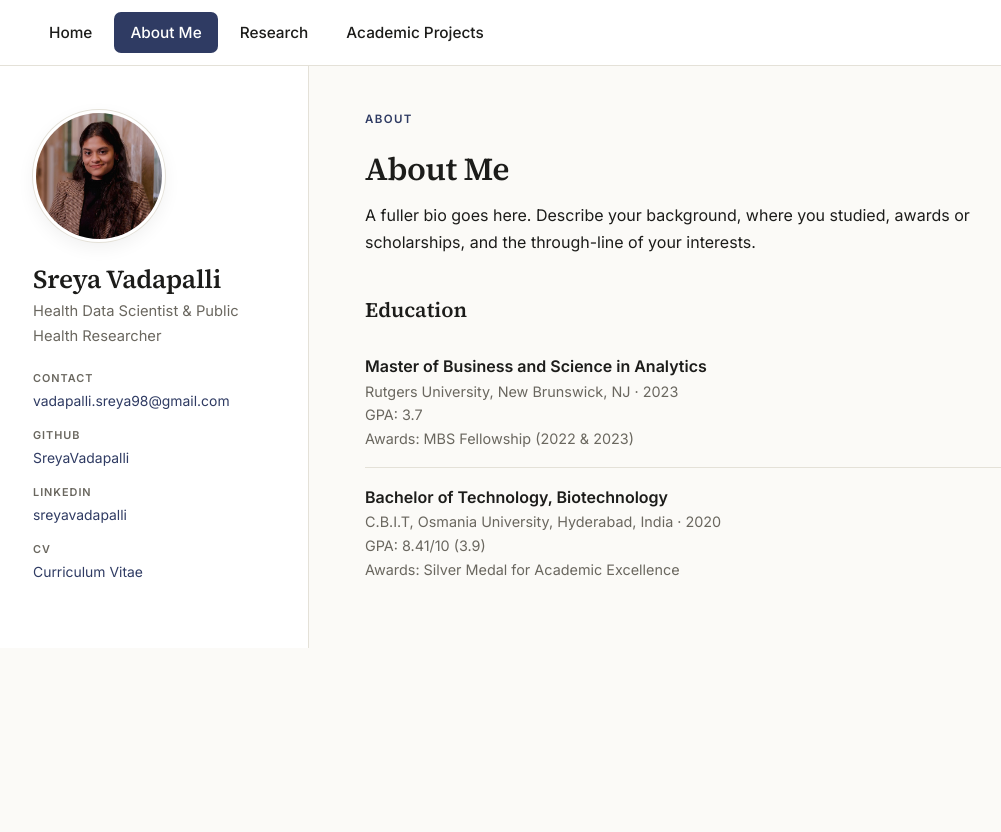
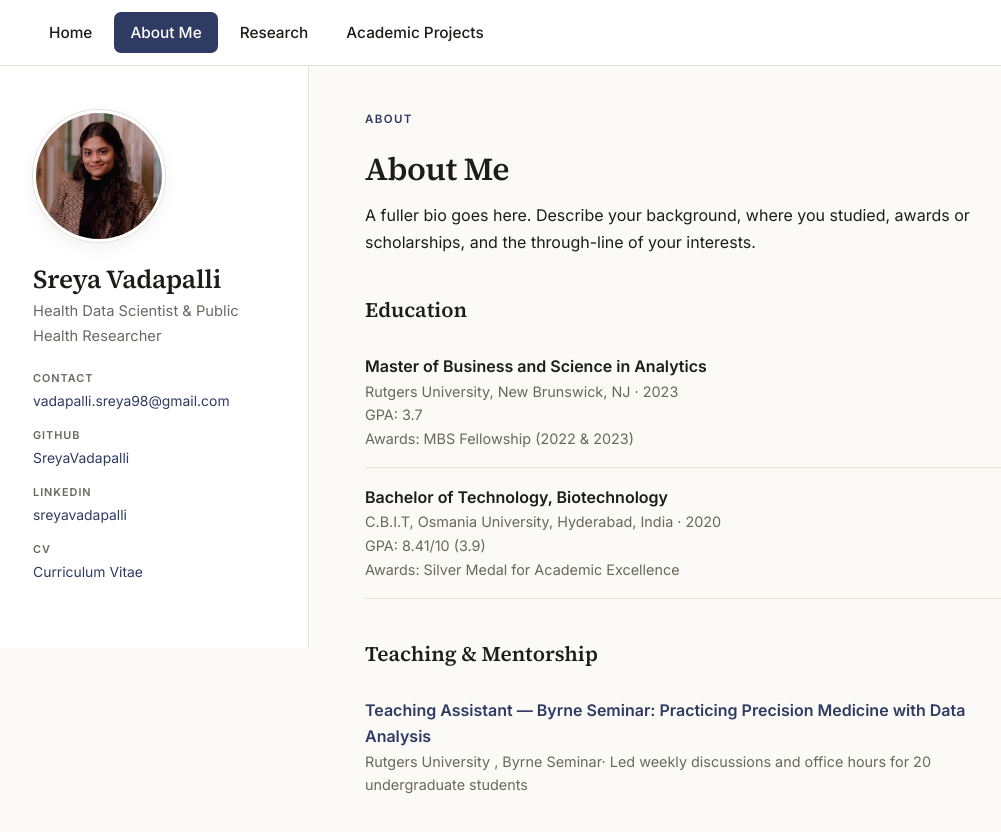
Before and after one commit to SreyaVadapalli/SreyaVadapalli.github.io, a Jekyll site: the page built from about-me.html, in a window 1280 px wide. Shown: the top 832 px of the page, without its empty margins (51-1052 px from the left). Built offline with Jekyll 4.4.1, drawn with Linux system fonts in a browser that asks for light colours.

```diff
--- a/about-me.html
+++ b/about-me.html
@@ -26,4 +26,15 @@
     <div class="item-meta">Awards: Silver Medal for Academic Excellence </div>
 
   </li>
+
+<h2>Teaching &amp; Mentorship</h2>
+<ul class="clean">
+  <li>
+    <div class="item-title">
+      <a href="https://www.linkedin.com/posts/sreyavadapalli_precisionmedicine-genomics-healthcare-activity-6919451663208452096-Q-BH?utm_source=share&utm_medium=member_desktop&rcm=ACoAACgnMeEBaLn-mzoWJvlBgT9WlelEYEg-kro" target="_blank" rel="noopener">Teaching Assistant — Byrne Seminar: Practicing Precision Medicine with Data Analysis</a>
+    </div>
+    <div class="item-meta">Rutgers University , Byrne Seminar· Led weekly discussions and office hours for 20 undergraduate students</div>
+  </li>
 </ul>
+
+</ul>
```
